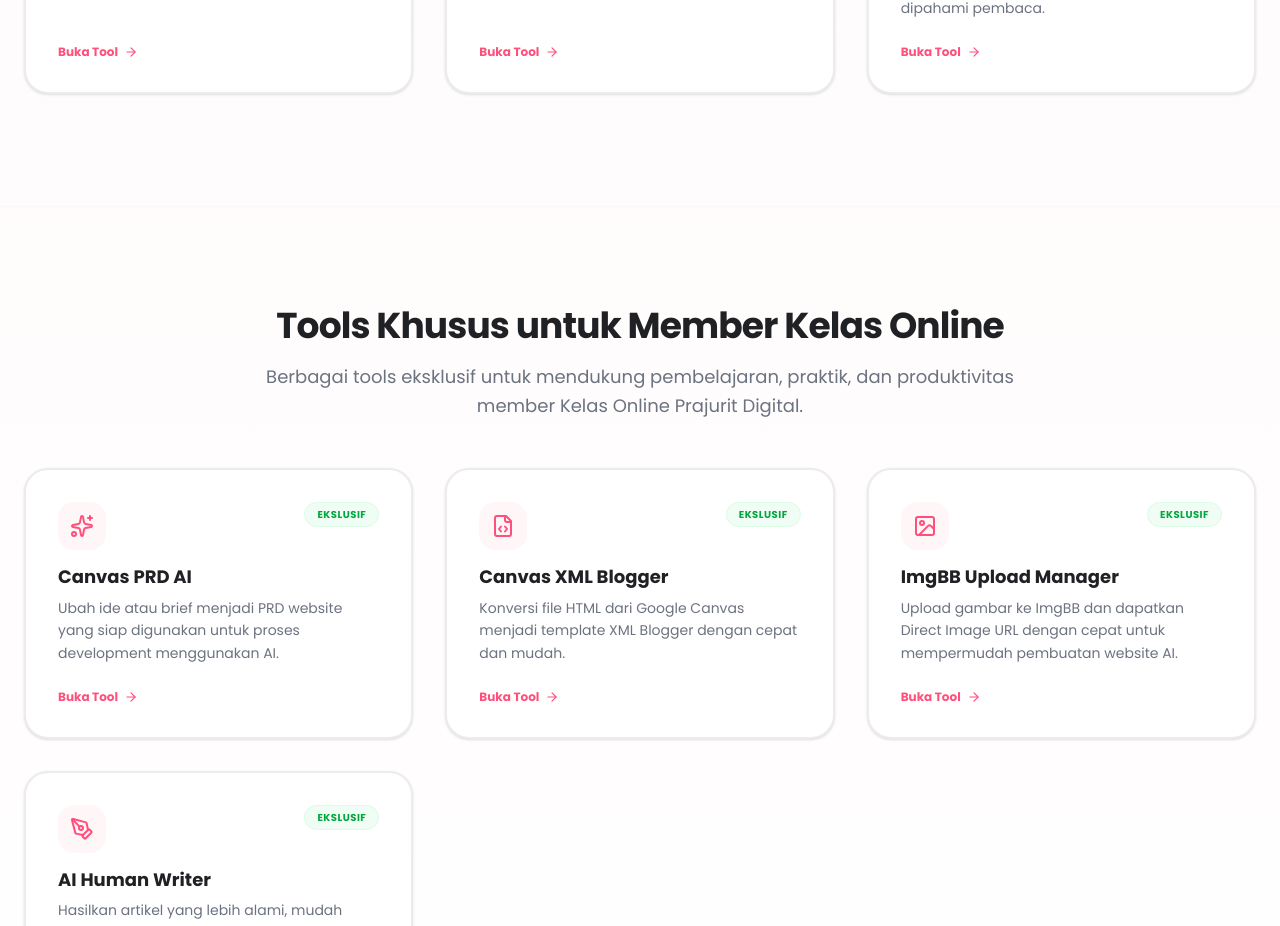
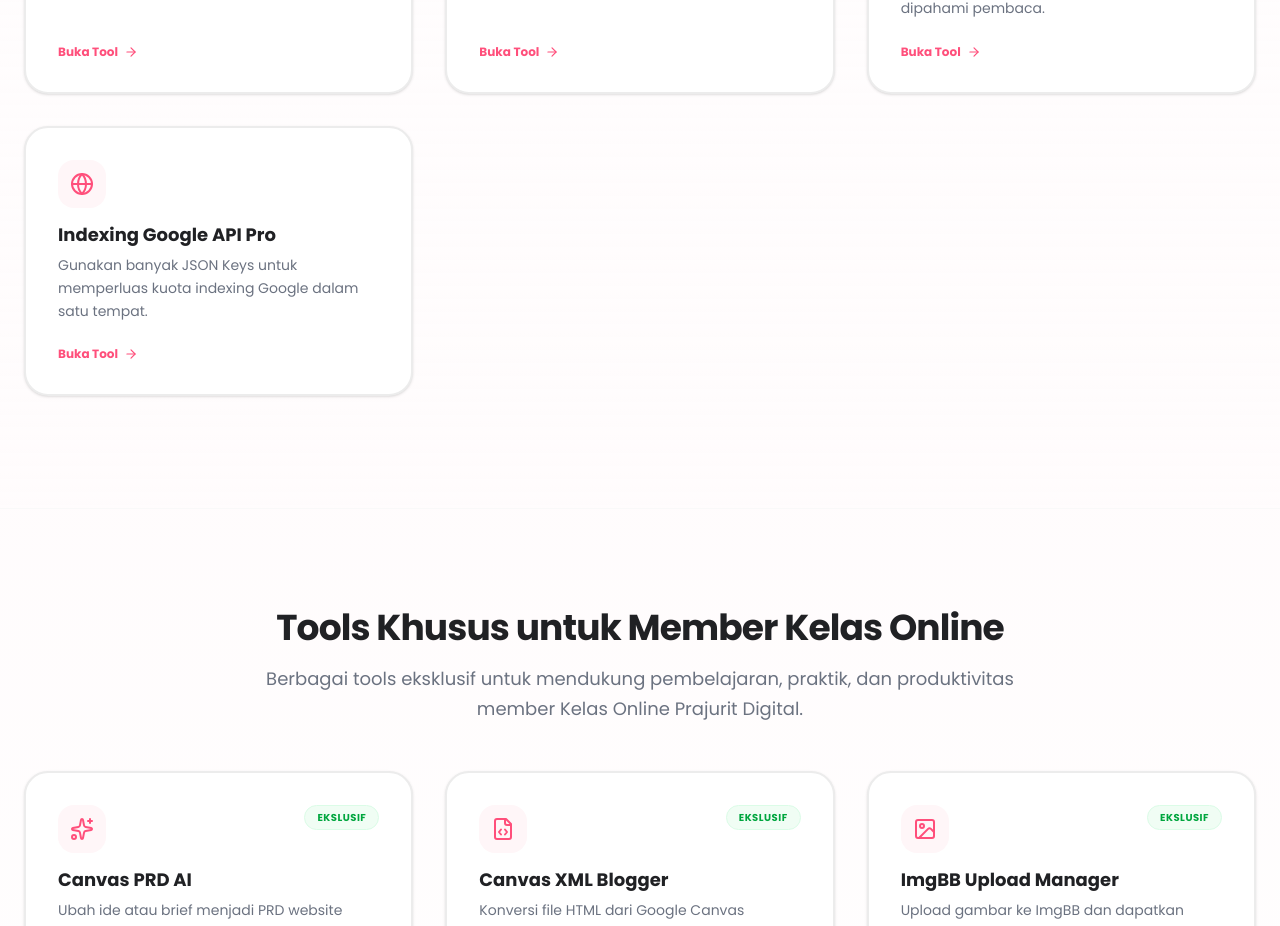
Before and after one commit to prajuritdigitalcom/Website-Prajurit-Digital-My-Id, a React (Vite) app: page / in a window 1280 px wide. Shown: the part 1700-2626 px from the top of the page. Built offline with nearby package versions, Linux system fonts and the light colour scheme.

Commit message:
feat: add Indexing Google API Pro tool
Expand SEO tools by adding the Indexing Google API Pro integration to increase Google indexing capacity.

```diff
--- a/src/data/tools.ts
+++ b/src/data/tools.ts
@@ -135,6 +135,15 @@ export const TOOLS_DATA: Tool[] = [
     href: "#ai-human-article",
     category: "writing",
     externalUrl: "https://aihumanarticle.prajuritdigital.my.id/"
+  },
+  {
+    id: "indexing-google-api-pro",
+    title: "Indexing Google API Pro",
+    description: "Gunakan banyak JSON Keys untuk memperluas kuota indexing Google dalam satu tempat.",
+    icon: "Globe",
+    href: "#indexing-google-api-pro",
+    category: "seo",
+    externalUrl: "https://indexinggoogleapi.prajuritdigital.my.id/"
   }
 ];
 
```
